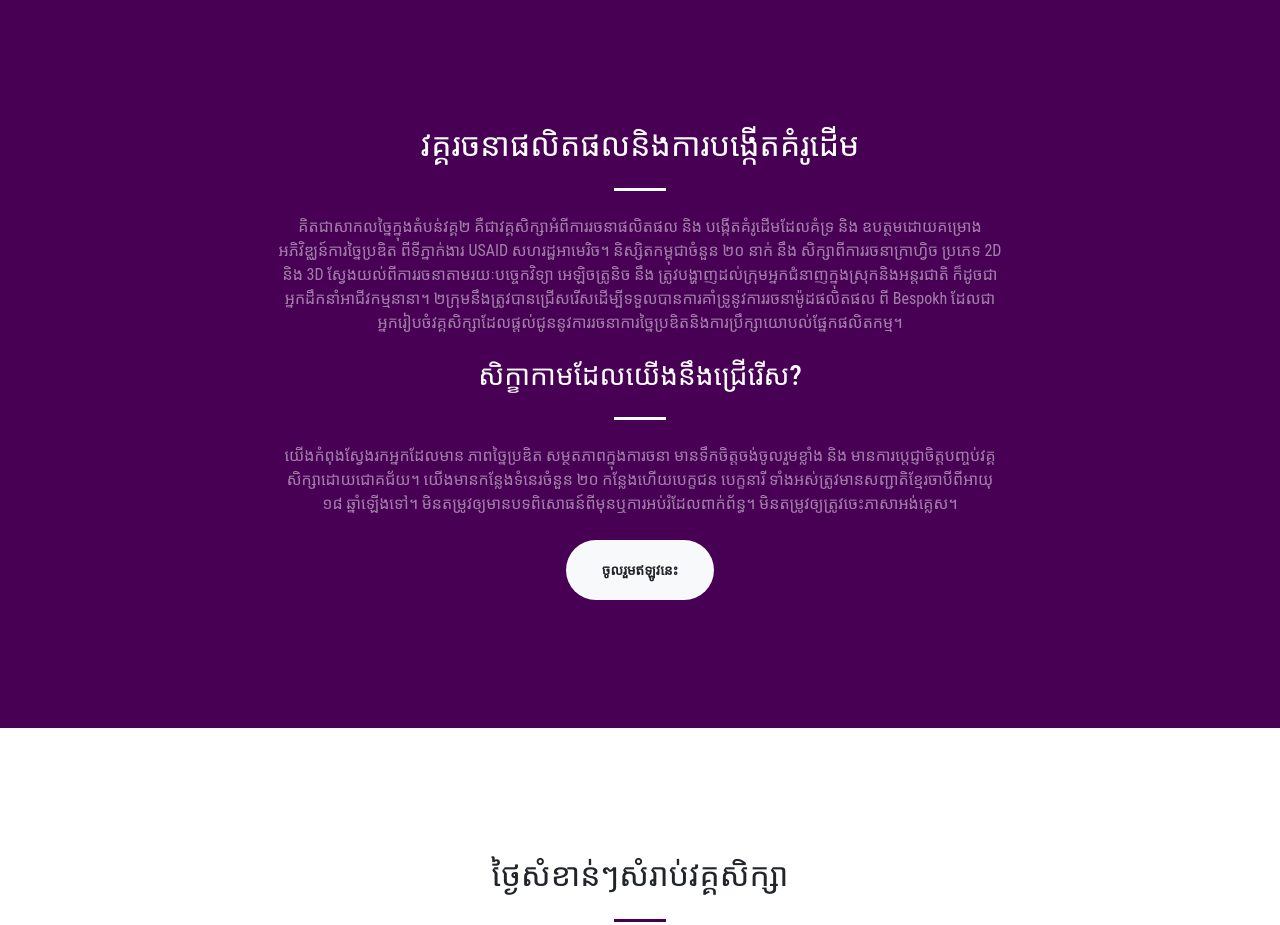
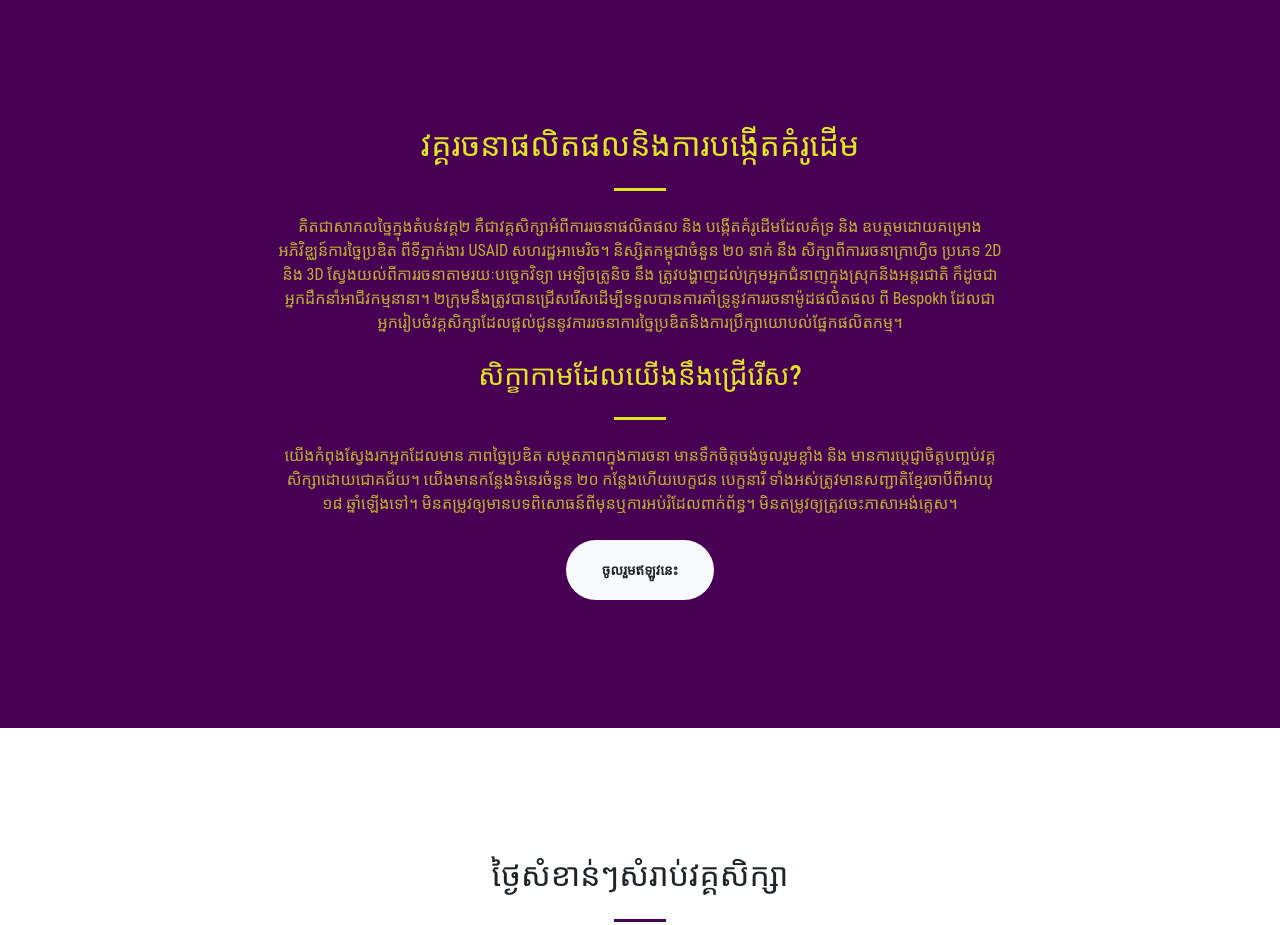
Before and after one commit to tgml2/tgml2.github.io, a website with bundled scripts: page index.html in a window 1280 px wide. Shown: the part 802-1727 px from the top of the page. Built offline with nearby package versions, Linux system fonts and the light colour scheme.

Commit message:
fix navbar

```diff
--- a/index.html
+++ b/index.html
@@ -30,7 +30,7 @@
   <!-- Navigation -->
   <nav class="navbar navbar-expand-lg navbar-light fixed-top py-3" id="mainNav">
     <div class="container">
-      <a class="navbar-brand js-scroll-trigger" href="#page-top" style="width: 340px; height: 150px; margin-top: -20px; margin-bottom: -20px; padding: 0px;">
+      <a class="navbar-brand js-scroll-trigger" href="#page-top" style="width: 300px; height: 120px; margin-top: -20px; margin-bottom: -20px; padding: 0px;">
         <img src="img/TGML2-Logo.png" width="100%" height="100%">
       </a>
       <button class="navbar-toggler navbar-toggler-right" type="button" data-toggle="collapse" data-target="#navbarResponsive" aria-controls="navbarResponsive" aria-expanded="false" aria-label="Toggle navigation">
@@ -76,16 +76,16 @@
     <div class="container">
       <div class="row justify-content-center">
         <div class="col-lg-8 text-center">
-          <h2 class="text-white mt-0">វគ្គរចនាផលិតផលនិងការបង្កើតគំរូដើម</h2>
-          <hr class="divider light my-4">
-          <p class="text-white-50 mb-4">
+          <h2 class="mt-0" style="color: #e0e622;">វគ្គរចនាផលិតផលនិងការបង្កើតគំរូដើម</h2>
+          <hr class="divider light my-4" style="border-color: #e0e622;">
+          <p class="text-white-50 mb-4" style="color: rgba(208, 206, 43, 0.86)!important;">
             គិតជាសាកលច្នៃក្នុងតំបន់វគ្គ២ គឺជាវគ្គសិក្សាអំពីការរចនាផលិតផល និង បង្កើតគំរូដើមដែលគំទ្រ និង ឧបត្ថមដោយគម្រោង អភិវិឌ្ឈន៍ការច្នៃប្រឌិត ពីទីភ្នាក់ងារ USAID សហរដ្ឋអាមេរិច។ និស្សិតកម្ពុជាចំនួន ២០ នាក់ នឹង សិក្សាពីការរចនាក្រាហ្វិច
             ប្រភេទ 2D និង 3D ស្វែងយល់ពីការរចនាតាមរយៈបច្ចេកវិទ្យា អេឡិចត្រូនិច នឹង ត្រូវបង្ហាញដល់ក្រុមអ្នកជំនាញក្នុងស្រុកនិងអន្តរជាតិ ក៏ដូចជាអ្នកដឹកនាំអាជីវកម្មនានា។
             ២ក្រុមនឹងត្រូវបានជ្រើសរើសដើម្បីទទួលបានការគាំទ្រូនូវការរចនាម៉ូដផលិតផល ពី Bespokh ដែលជាអ្នករៀបចំវគ្គសិក្សាដែលផ្តល់ជូននូវការរចនាការច្នៃប្រឌិតនិងការប្រឹក្សាយោបល់ផ្នែកផលិតកម្ម។
           </p>
-          <h3 class="text-white mt-0">សិក្ខាកាមដែលយើងនឹងជ្រើរើស?</h2>
-          <hr class="divider light my-4">
-          <p class="text-white-50 mb-4">
+          <h3 class="mt-0" style="color: #e0e622;">សិក្ខាកាមដែលយើងនឹងជ្រើរើស?</h2>
+          <hr class="divider light my-4" style="border-color: #e0e622;">
+          <p class="text-white-50 mb-4" style="color: rgba(208, 206, 43, 0.86)!important;">
             យើងកំពុងស្វែងរកអ្នកដែលមាន ភាពច្នៃប្រឌិត សម្ថតភាពក្នុងការចនា
             មានទឹកចិត្តចង់ចូលរួមខ្លាំង និង មានការប្តេជ្ញាចិត្តបញ្ចប់វគ្គសិក្សាដោយជោគជ័យ។
             យើងមានកន្លែងទំនេរចំនួន ២០ កន្លែងហើយបេក្ខជន បេក្ខនារី ទាំងអស់ត្រូវមានសញ្ជាតិខ្មែរចាបីពីអាយុ ១៨ ឆ្នាំឡើងទៅ។
```
